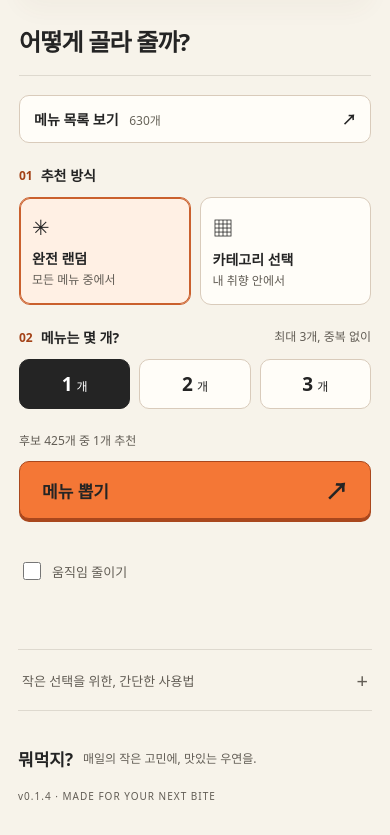
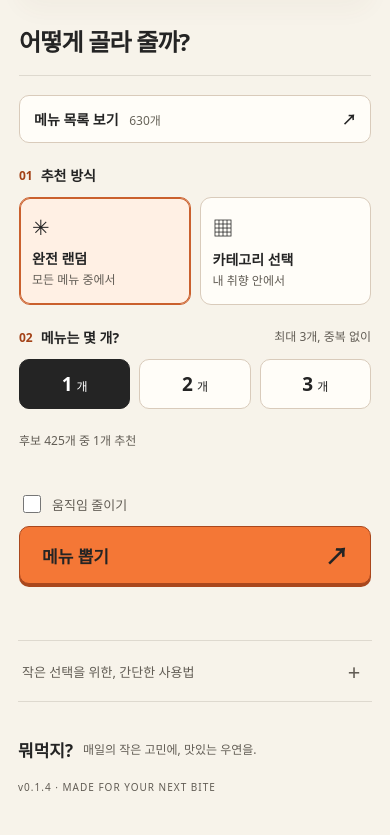
Before and after one commit to pchjesus/menu-roulette, a website: page index.html in a window 390 px wide. Shown: the part 762-1597 px from the top of the page. Drawn offline with Linux system fonts and the light colour scheme.

Commit message:
fix(ui): align control order and enhance guide markup

```diff
--- a/index.html
+++ b/index.html
@@ -1,4 +1,4 @@
-<!doctype html><html lang="ko"><head><meta charset="utf-8"><meta name="viewport" content="width=device-width,initial-scale=1"><meta name="theme-color" content="#F7F3EA"><meta name="description" content="오늘 뭐 먹지? 점심, 저녁, 카페 메뉴를 슬롯머신으로 골라 보세요. 카테고리 선택부터 최대 3개 추천까지."><title>뭐먹지? — Menu Roulette v0.1.4</title><link rel="icon" href="./assets/icon.svg" type="image/svg+xml"><link rel="stylesheet" href="./assets/css/styles.css?v=0.1.9"><link rel="stylesheet" href="./assets/css/design-warm-centered.css?v=exp02"></head>
+<!doctype html><html lang="ko"><head><meta charset="utf-8"><meta name="viewport" content="width=device-width,initial-scale=1"><meta name="theme-color" content="#F7F3EA"><meta name="description" content="오늘 뭐 먹지? 점심, 저녁, 카페 메뉴를 슬롯머신으로 골라 보세요. 카테고리 선택부터 최대 3개 추천까지."><title>뭐먹지? — Menu Roulette v0.1.4</title><link rel="icon" href="./assets/icon.svg" type="image/svg+xml"><link rel="stylesheet" href="./assets/css/styles.css?v=0.1.9"><link rel="stylesheet" href="./assets/css/design-warm-centered.css?v=exp02-patch1"></head>
 <body><div class="dedication">김동혁, 양현준, 유호준, 차보현, 함준석에게 바칩니다.</div><div class="shell"><header><a class="brand" href="./" aria-label="뭐먹지? 홈">뭐먹지<span>?</span><i>MENU ROULETTE</i></a><a href="#guide" class="guide-link">어떻게 골라요? <span>↗</span></a></header>
 <main><nav class="modes" aria-label="추천 모드"><button data-mode="lunch" aria-pressed="true">☀ <span>점메추</span></button><button data-mode="dinner" aria-pressed="false">☾ <span>저메추</span></button><button data-mode="cafe" aria-pressed="false">☕ <span>카페</span></button></nav>
 <div class="hero"><p class="eyebrow">SMALL CHOICES, GOOD DAYS.</p><h1 id="question">오늘 점심, <span>뭐 먹지?</span></h1><p id="subtitle">고민은 짧게, 한 끼는 맛있게. 오늘의 메뉴를 뽑아 봐.</p></div>
@@ -7,9 +7,9 @@
 <section id="result-section" class="slot-result-section" aria-label="추천 메뉴" hidden><div id="results" class="slot-bubbles" aria-live="polite" aria-atomic="false"></div></section>
 <p class="stage-caption" id="stage-caption">한 번의 우연이, 맛있는 하루가 되도록.</p><div class="stage-decoration" aria-hidden="true">✳</div></section>
 <section class="settings" aria-labelledby="settings-title"><div class="panel-head"><p class="eyebrow">MAKE YOUR CHOICE</p><h2 id="settings-title">어떻게 골라 줄까?</h2></div><button type="button" id="catalog-open" class="catalog-open" aria-haspopup="dialog" aria-controls="menu-catalog" aria-expanded="false"><span>메뉴 목록 보기 <small>630개</small></span><span aria-hidden="true">↗</span></button><fieldset><legend><span class="step">01</span> 추천 방식</legend><div class="method-options"><button data-method="all" aria-pressed="true"><span class="option-icon">✳</span><strong>완전 랜덤</strong><small>모든 메뉴 중에서</small></button><button data-method="category" aria-pressed="false"><span class="option-icon">▦</span><strong>카테고리 선택</strong><small>내 취향 안에서</small></button></div><div id="category-panel" hidden><div class="category-heading">먹고 싶은 종류 <span id="category-count">0 / 3</span></div><div id="categories" class="chips"></div></div></fieldset>
-<fieldset><legend><span class="step">02</span> 메뉴는 몇 개?<small>최대 3개, 중복 없이</small></legend><div class="counts"><button data-count="1" aria-pressed="true">1<span>개</span></button><button data-count="2" aria-pressed="false">2<span>개</span></button><button data-count="3" aria-pressed="false">3<span>개</span></button></div></fieldset><div class="pool-line"><span id="pool-label">후보 메뉴를 준비했어요</span><span>↙ READY</span></div><button id="spin" class="spin-button">메뉴 뽑기 <span>↗</span></button><p id="message" class="message" role="status" aria-live="polite"></p><label class="motion"><input type="checkbox" id="reduce-motion"> 움직임 줄이기</label></section></div>
+<fieldset><legend><span class="step">02</span> 메뉴는 몇 개?<small>최대 3개, 중복 없이</small></legend><div class="counts"><button data-count="1" aria-pressed="true">1<span>개</span></button><button data-count="2" aria-pressed="false">2<span>개</span></button><button data-count="3" aria-pressed="false">3<span>개</span></button></div></fieldset><div class="pool-line"><span id="pool-label">후보 메뉴를 준비했어요</span><span>↙ READY</span></div><p id="message" class="message" role="status" aria-live="polite"></p><label class="motion"><input type="checkbox" id="reduce-motion"> 움직임 줄이기</label><button id="spin" class="spin-button">메뉴 뽑기 <span>↗</span></button></section></div>
 
-<details id="guide"><summary>작은 선택을 위한, 간단한 사용법 <span>+</span></summary><p>점메추·저메추·카페를 고르고 메뉴 뽑기를 눌러 주세요. 취향이 있다면 카테고리를 최대 3개 골라도 좋아요. 메뉴는 한 번에 1~3개, 중복 없이 추천해 드려요.</p><p>선택 조건에 맞는 전체 메뉴에서 같은 확률로 직접 뽑아요. 슬롯에 흘러가는 메뉴는 연출용이며, 표시되는 메뉴가 추천 범위를 제한하지 않아요. 새로운 추첨에서는 이전 메뉴가 다시 나올 수 있어요.</p><p>설정은 이 브라우저에만 저장돼요. 움직임 줄이기 또는 기기의 동작 축소 설정을 지원해요.</p></details></main><footer><span class="footer-brand">뭐먹지?</span><p>매일의 작은 고민에, 맛있는 우연을.</p><span>v0.1.4 · MADE FOR YOUR NEXT BITE</span></footer></div><dialog id="menu-catalog" class="menu-dialog" aria-labelledby="catalog-title" aria-describedby="catalog-description">
+<details id="guide"><summary>작은 선택을 위한, 간단한 사용법 <span class="guide-toggle" aria-hidden="true">+</span></summary><div class="guide-content"><div class="guide-inner"><p>점메추·저메추·카페를 고르고 메뉴 뽑기를 눌러 주세요. 취향이 있다면 카테고리를 최대 3개 골라도 좋아요. 메뉴는 한 번에 1~3개, 중복 없이 추천해 드려요.</p><p>선택 조건에 맞는 전체 메뉴에서 같은 확률로 직접 뽑아요. 슬롯에 흘러가는 메뉴는 연출용이며, 표시되는 메뉴가 추천 범위를 제한하지 않아요. 새로운 추첨에서는 이전 메뉴가 다시 나올 수 있어요.</p><p>설정은 이 브라우저에만 저장돼요. 움직임 줄이기 또는 기기의 동작 축소 설정을 지원해요.</p></div></div></details></main><footer><span class="footer-brand">뭐먹지?</span><p>매일의 작은 고민에, 맛있는 우연을.</p><span>v0.1.4 · MADE FOR YOUR NEXT BITE</span></footer></div><dialog id="menu-catalog" class="menu-dialog" aria-labelledby="catalog-title" aria-describedby="catalog-description">
 <div class="catalog-header"><div><p class="eyebrow">EXPLORE THE MENU</p><h2 id="catalog-title">어떤 메뉴가 있을까?</h2></div><button id="catalog-close" class="catalog-close" type="button" aria-label="메뉴 목록 닫기">×</button></div>
 <p id="catalog-description" class="catalog-description">등록된 메뉴를 둘러봐. 목록의 선택은 추천 설정을 바꾸지 않아.</p>
 <div class="catalog-controls"><nav class="catalog-scopes" aria-label="메뉴 목록 범위"><button data-catalog-scope="all" aria-pressed="false">전체 <small>630</small></button><button data-catalog-scope="lunch" aria-pressed="false">점메추</button><button data-catalog-scope="dinner" aria-pressed="false">저메추</button><button data-catalog-scope="cafe" aria-pressed="false">카페</button></nav>
@@ -17,4 +17,4 @@
 <div class="catalog-views" role="group" aria-label="목록 보기 방식"><button data-catalog-view="all" aria-pressed="true">전체 목록</button><button data-catalog-view="category" aria-pressed="false">카테고리별</button><button data-catalog-view="alpha" aria-pressed="false">가나다순</button></div>
 <div class="catalog-filter-row"><div id="catalog-category-field" hidden><label for="catalog-category" class="sr-only">목록 카테고리</label><select id="catalog-category" aria-label="목록 카테고리"></select></div><p id="catalog-status" role="status" aria-live="polite" aria-atomic="true"></p></div></div>
 <div id="catalog-content" class="catalog-content" tabindex="0" aria-label="메뉴 검색 결과"></div>
-</dialog><noscript>메뉴 추천을 이용하려면 브라우저의 JavaScript를 켜 주세요.</noscript><script type="module" src="./assets/js/app.js?v=0.1.9"></script></body></html>
+</dialog><noscript>메뉴 추천을 이용하려면 브라우저의 JavaScript를 켜 주세요.</noscript><script type="module" src="./assets/js/app.js?v=0.1.9"></script><script type="module" src="./assets/js/ui/guide.js?v=exp02-patch1"></script></body></html>
```
